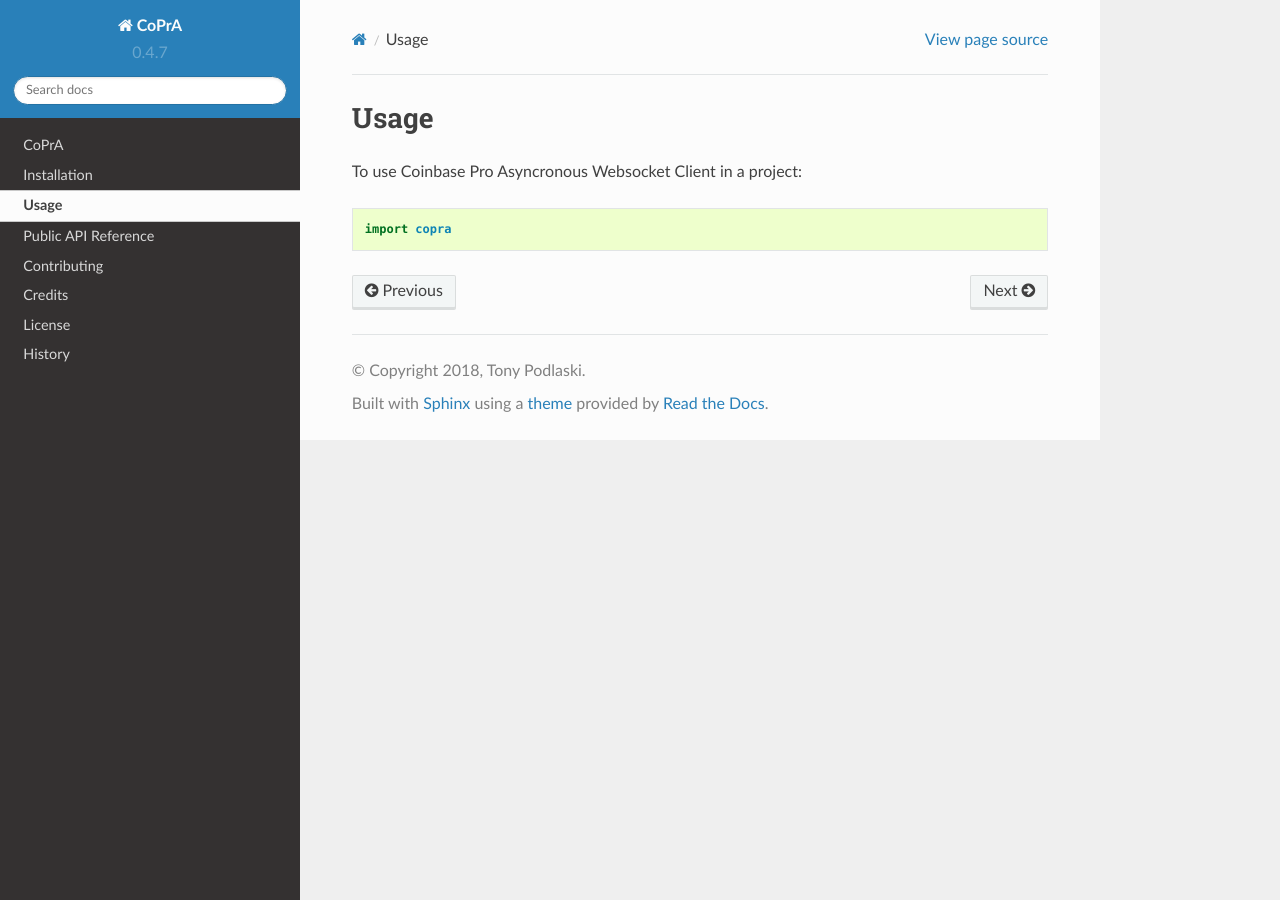
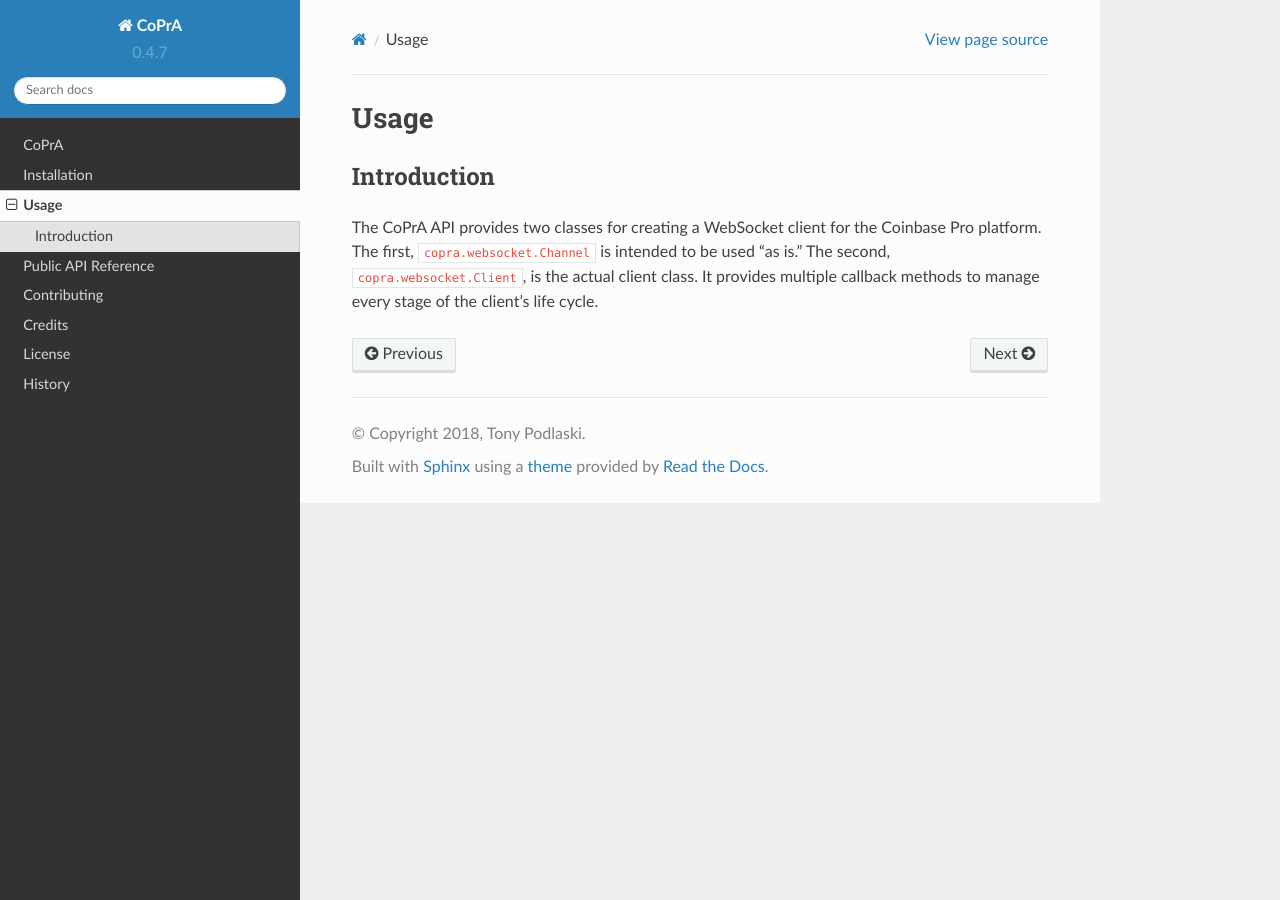
Before and after one commit to tpodlaski/copra, a Sphinx documentation site: the page built from docs/usage.rst, in a window 1280 px wide. Built offline with Sphinx 7.4.7 and the Read the Docs theme 2.0.0, drawn with Linux system fonts in a browser that asks for light colours.

Commit message:
Update usage.rst

```diff
--- a/docs/usage.rst
+++ b/docs/usage.rst
@@ -2,6 +2,7 @@
 Usage
 =====
 
-To use Coinbase Pro Asyncronous Websocket Client in a project::
+Introduction
+------------
 
-    import copra
+The CoPrA API provides two classes for creating a WebSocket client for the Coinbase Pro platform. The first, ``copra.websocket.Channel`` is intended to be used "as is." The second, ``copra.websocket.Client``, is the actual client class. It provides multiple callback methods to manage every stage of the client's life cycle.
```
